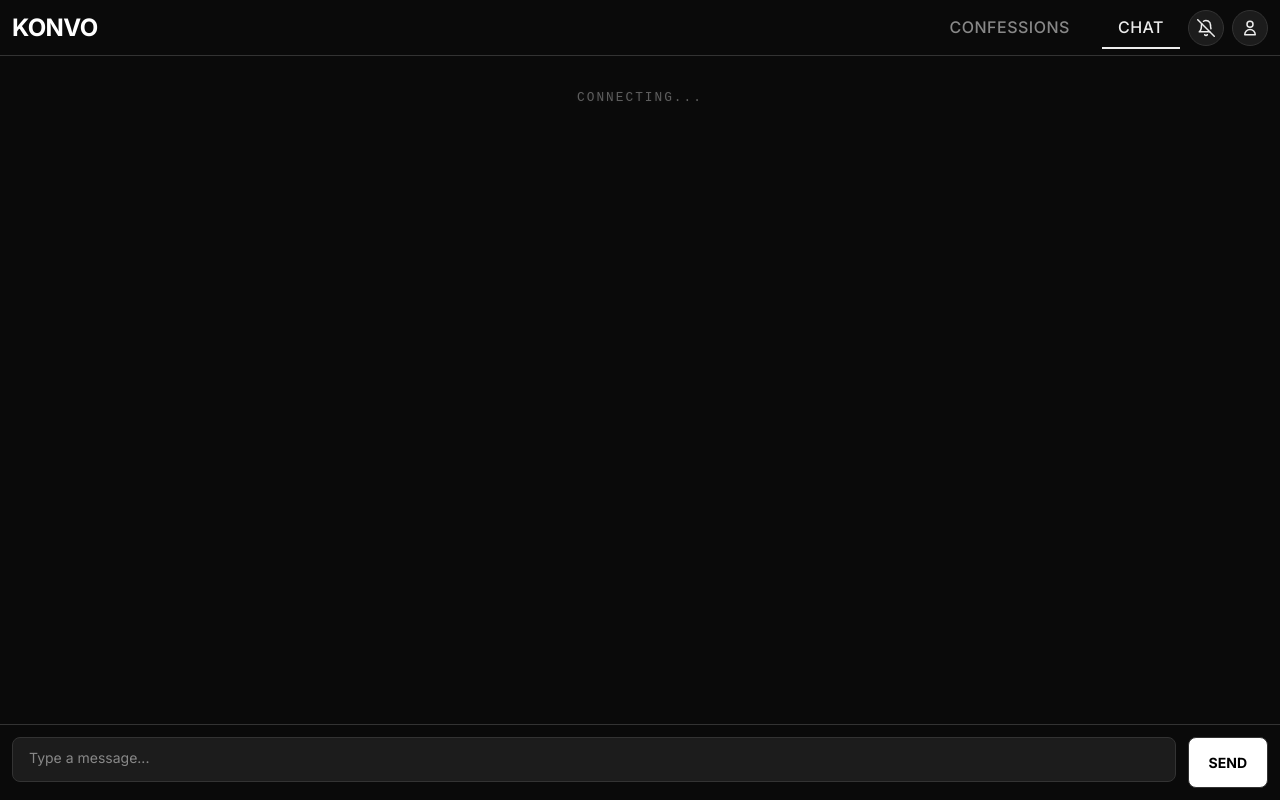
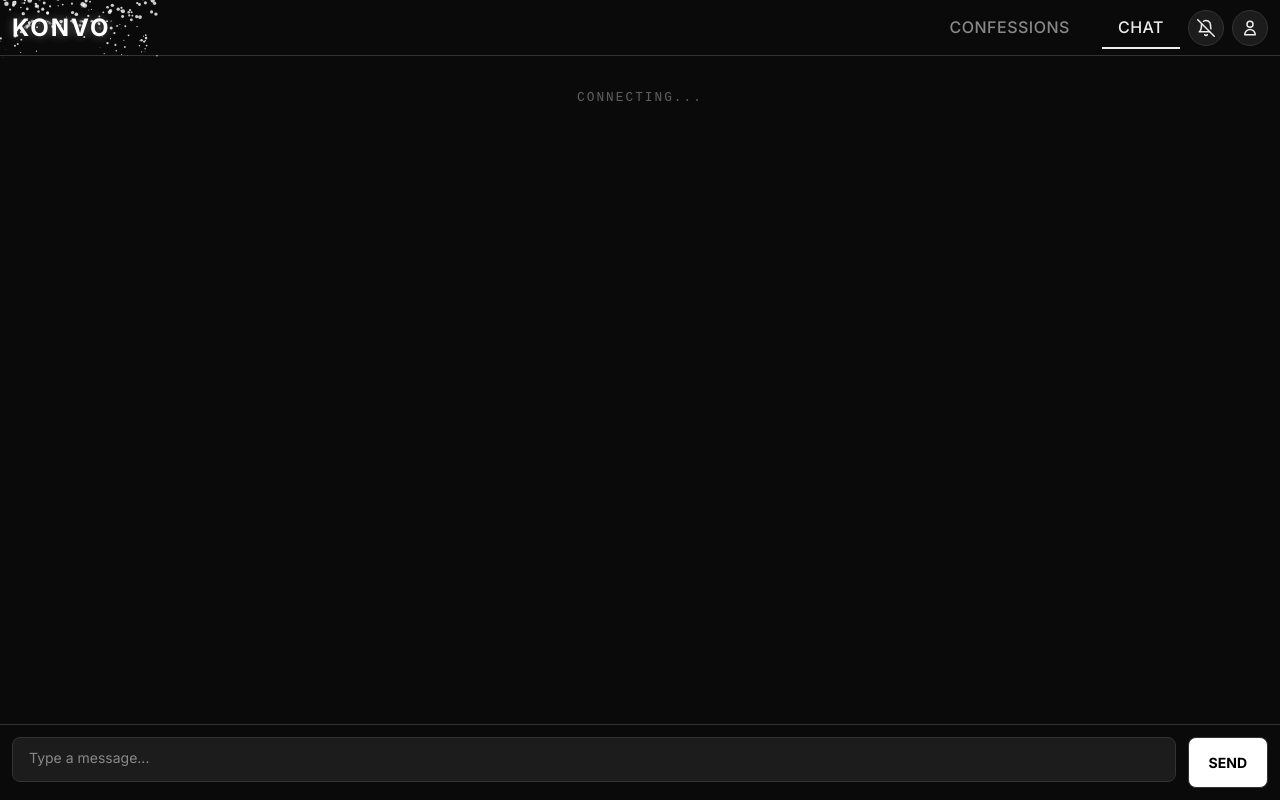
Before and after one commit to CodeWithShadow/konvo-main-edits, a website with bundled scripts: page index.html in a window 1280 px wide. Built offline with nearby package versions, Linux system fonts and the light colour scheme; no server answers.

Commit message:
animation added

```diff
--- a/index.html
+++ b/index.html
@@ -19,10 +19,8 @@
     <title>Konvo // Anonymous Chat</title>
 
     <!-- Favicon & Icons -->
-    <!-- Use favicon.png for best cross-browser tab compatibility (generated from icon.jpg) -->
     <link rel="icon" type="image/png" href="/favicon.png?v=8" />
     <link rel="shortcut icon" type="image/png" href="/favicon.png?v=8" />
-    <!-- Keep icon.jpg as a fallback/source asset -->
     <link rel="icon" type="image/jpeg" href="/icon.jpg?v=8" />
     <link rel="apple-touch-icon" href="/icon.jpg" />
 
@@ -41,6 +39,9 @@
       rel="stylesheet"
     />
 
+    <!-- GSAP Animation Library -->
+    <script src="https://cdnjs.cloudflare.com/ajax/libs/gsap/3.12.5/gsap.min.js"></script>
+
     <!-- Compiled Stylesheet (includes Tailwind) -->
     <link rel="stylesheet" href="dist/style.css" />
   </head>
@@ -50,9 +51,13 @@
     <header
       class="flex justify-between items-center px-3 py-3 border-b border-[#333333] bg-[#0a0a0a] gap-2 z-10 h-14"
     >
-      <h1 class="text-base sm:text-2xl font-bold text-white tracking-tight shrink-0">
+      <!-- KONVO Logo with Snow Animation -->
+      <div class="konvo-logo-container shrink-0">
+        <canvas id="snowCanvas"></canvas>
+        <h1 id="konvoTitle" class="text-base sm:text-2xl font-bold text-white tracking-tight">
           KONVO
         </h1>
+      </div>
 
       <div class="flex items-center gap-2 overflow-hidden flex-1 justify-end">
         <nav class="flex text-[10px] sm:text-base font-medium gap-1 sm:gap-4 shrink">
@@ -460,6 +465,9 @@
       </ul>
     </div>
 
+    <!-- Snow Animation Script -->
+    <script src="snow-animation.js"></script>
+
     <!-- App Script -->
     <script type="module" src="app.js"></script>
   </body>
--- /dev/null
+++ b/snow-animation.js
@@ -0,0 +1,186 @@
+// ============================================================
+// KONVO SNOW ANIMATION
+// Version: 1.0
+// ============================================================
+'use strict';
+
+function initKonvoSnowAnimation() {
+  if (typeof gsap === 'undefined') {
+    console.warn('GSAP not loaded, snow animation disabled');
+    return;
+  }
+
+  const canvas = document.getElementById('snowCanvas');
+  const title = document.getElementById('konvoTitle');
+
+  if (!canvas || !title) {
+    console.warn('Snow animation elements not found');
+    return;
+  }
+
+  const ctx = canvas.getContext('2d');
+
+  const updateCanvasSize = () => {
+    const isMobile = window.innerWidth < 640;
+    canvas.width = isMobile ? 120 : 200;
+    canvas.height = isMobile ? 45 : 60;
+  };
+
+  updateCanvasSize();
+
+  const offscreenCanvas = document.createElement('canvas');
+  offscreenCanvas.width = canvas.width;
+  offscreenCanvas.height = canvas.height;
+  const offscreenCtx = offscreenCanvas.getContext('2d', { willReadFrequently: true });
+
+  const drawTextMask = () => {
+    offscreenCtx.clearRect(0, 0, offscreenCanvas.width, offscreenCanvas.height);
+    offscreenCtx.fillStyle = '#ffffff';
+
+    const isMobile = window.innerWidth < 640;
+    const fontSize = isMobile ? 14 : 22;
+
+    offscreenCtx.font = `bold ${fontSize}px Inter, sans-serif`;
+    offscreenCtx.textAlign = 'center';
+    offscreenCtx.textBaseline = 'middle';
+    offscreenCtx.fillText('KONVO', offscreenCanvas.width / 2, offscreenCanvas.height / 2 + 2);
+  };
+
+  drawTextMask();
+
+  const particles = [];
+  const maxParticles = 150;
+  const maxAccumulatedParticles = 500;
+
+  function createParticle(index, fastForward = false) {
+    const particle = {
+      index: index,
+      x: 0,
+      y: 0,
+      size: 0,
+      drift: 0,
+      speed: 0,
+      opacity: 1,
+      accumulated: false,
+      timeline: null
+    };
+
+    particles.push(particle);
+
+    particle.timeline = gsap.timeline({
+      repeat: -1,
+      repeatRefresh: true,
+      onRepeat: () => {
+        particle.accumulated = false;
+        particle.opacity = 1;
+      }
+    })
+    .fromTo(
+      particle,
+      {
+        x: () => Math.random() * canvas.width,
+        y: -5,
+        size: () => 0.5 + Math.random() * 2,
+        drift: () => -30 + Math.random() * 60,
+        speed: () => 0.3 + Math.random() * 0.7,
+        opacity: 1
+      },
+      {
+        y: canvas.height + 5,
+        x: `+=${particle.drift}`,
+        duration: 3,
+        ease: 'none'
+      }
+    );
+
+    if (fastForward) {
+      particle.timeline.seek(Math.random() * 3);
+    }
+
+    particle.timeline.timeScale(particle.speed);
+
+    return particle;
+  }
+
+  for (let i = 0; i < maxParticles; i++) {
+    createParticle(i, true);
+  }
+
+  function render() {
+    ctx.clearRect(0, 0, canvas.width, canvas.height);
+
+    particles.forEach((particle) => {
+      if (!particle.timeline) return;
+
+      if (particle.timeline.isActive() && !particle.accumulated) {
+        const px = Math.floor(particle.x);
+        const py = Math.floor(particle.y);
+
+        if (px >= 0 && px < offscreenCanvas.width && py >= 0 && py < offscreenCanvas.height) {
+          const imageData = offscreenCtx.getImageData(px, py, 1, 1);
+
+          if (imageData.data[3] > 100 && Math.random() > 0.3) {
+            particle.accumulated = true;
+            particle.timeline.pause();
+
+            gsap.to(particle, {
+              opacity: 0,
+              duration: 2 + Math.random() * 3,
+              onComplete: () => {
+                particle.timeline.resume();
+                particle.opacity = 1;
+                particle.accumulated = false;
+              }
+            });
+
+            if (particles.length < maxAccumulatedParticles) {
+              createParticle(particles.length, false);
+            }
+          }
+        }
+      }
+
+      if (particle.opacity > 0) {
+        ctx.beginPath();
+        ctx.globalAlpha = particle.opacity * 0.8;
+        ctx.fillStyle = '#ffffff';
+
+        const sizeMultiplier = gsap.utils.interpolate(1, 0.3, particle.y / canvas.height);
+        const drawSize = particle.size * sizeMultiplier;
+
+        ctx.arc(particle.x, particle.y, drawSize, 0, Math.PI * 2);
+        ctx.fill();
+        ctx.globalAlpha = 1;
+      }
+    });
+  }
+
+  gsap.ticker.add(render);
+
+  let resizeTimeout;
+  window.addEventListener('resize', () => {
+    clearTimeout(resizeTimeout);
+    resizeTimeout = setTimeout(() => {
+      updateCanvasSize();
+      offscreenCanvas.width = canvas.width;
+      offscreenCanvas.height = canvas.height;
+      drawTextMask();
+    }, 250);
+  });
+
+  document.addEventListener('visibilitychange', () => {
+    if (document.hidden) {
+      gsap.ticker.remove(render);
+    } else {
+      gsap.ticker.add(render);
+    }
+  });
+
+  console.log('Konvo snow animation initialized');
+}
+
+if (document.readyState === 'loading') {
+  document.addEventListener('DOMContentLoaded', initKonvoSnowAnimation);
+} else {
+  initKonvoSnowAnimation();
+}
--- a/src/input.css
+++ b/src/input.css
@@ -1276,3 +1276,65 @@ body.selection-mode .message-bubble {
   font-weight: 700;
   animation: systemPulse 0.5s ease-in-out infinite;
 }
+
+/* ============================
+   33. KONVO SNOW ANIMATION
+   ============================ */
+
+.konvo-logo-container {
+  position: relative;
+  display: flex;
+  align-items: center;
+  justify-content: center;
+  height: 40px;
+  min-width: 80px;
+  overflow: visible;
+}
+
+.konvo-logo-container #konvoTitle {
+  position: relative;
+  z-index: 2;
+  pointer-events: none;
+  user-select: none;
+  text-shadow:
+    0 0 10px rgba(255, 255, 255, 0.3),
+    0 0 20px rgba(255, 255, 255, 0.1);
+  letter-spacing: 2px;
+}
+
+.konvo-logo-container #snowCanvas {
+  position: absolute;
+  top: 50%;
+  left: 50%;
+  transform: translate(-50%, -50%);
+  width: 200px;
+  height: 60px;
+  z-index: 1;
+  pointer-events: none;
+}
+
+@media (max-width: 640px) {
+  .konvo-logo-container {
+    height: 32px;
+    min-width: 60px;
+  }
+
+  .konvo-logo-container #snowCanvas {
+    width: 120px;
+    height: 45px;
+  }
+}
+
+.konvo-logo-container:hover #konvoTitle {
+  text-shadow:
+    0 0 15px rgba(255, 255, 255, 0.5),
+    0 0 30px rgba(255, 255, 255, 0.3),
+    0 0 45px rgba(255, 255, 255, 0.1);
+  transition: text-shadow 0.3s ease;
+}
+
+@media (prefers-reduced-motion: reduce) {
+  .konvo-logo-container #snowCanvas {
+    display: none;
+  }
+}
```
Also changed, not shown: dist/style.css. Lines whose indentation alone changed are shown as unchanged.
